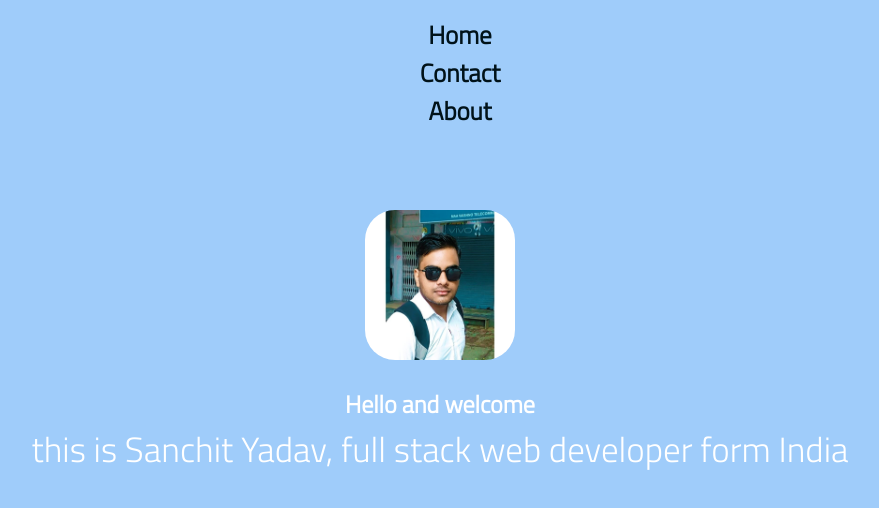
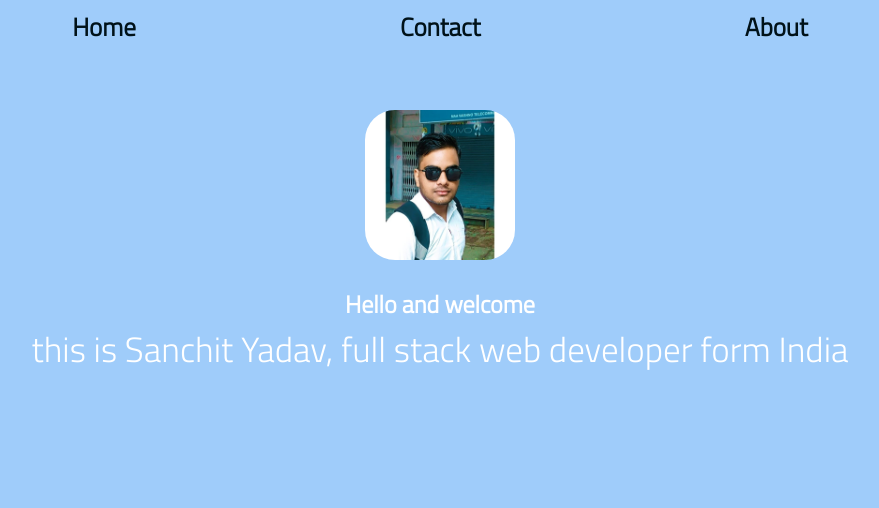
Before and after one commit to SanchitYadav2005/sanchtiyadav.codes.github.io, a plain HTML site: page index.html in a window 1280 px wide. Shown: the whole page, without its empty margins (200-1079 px from the left). Drawn offline with Linux system fonts and the light colour scheme.

Commit message:
solved the problem of image and spacing of navbar

```diff
--- a/index.html
+++ b/index.html
@@ -10,11 +10,9 @@
 </head>
 <body>
     <nav class="navbar">
-        <ul class="nav-list">
             <li class="nav-items"><a href="#home" class="nav-link">Home</a></li>
             <li class="nav-items"><a href="#contact" class="nav-link">Contact</a></li>
             <li class="nav-items"><a href="#about" class="nav-link">About</a></li>
-        </ul>
     </nav>
     <section class="home">
         <img src="main.jpg" alt="">
--- a/style.css
+++ b/style.css
@@ -3,14 +3,12 @@
     font-family: 'Titillium Web', sans-serif;
     background-color: #9fccfa
 }
-.nav-list{
+.navbar{
     display: flex;
     flex-direction: row;
-    justify-content: space-around;
+    justify-content: space-evenly;
 }
-.nav-list{
-    list-style: none;
-}
+
 .nav-link{
     text-decoration: none;
     font-size: 25px;
@@ -19,6 +17,7 @@
 }
 .nav-items{
     transition: transform 0.2s;
+    list-style: none;
 }
 .nav-items:hover{
     transform: translateY(-5px);
@@ -39,11 +38,3 @@
     margin-top: 4em;
     border-radius: 30px;
 }
-
-@media (min-width:375px){
-    .nav-list{
-        display: flex;
-        flex-direction: column;
-        align-items: center;
-    }
-}
```
